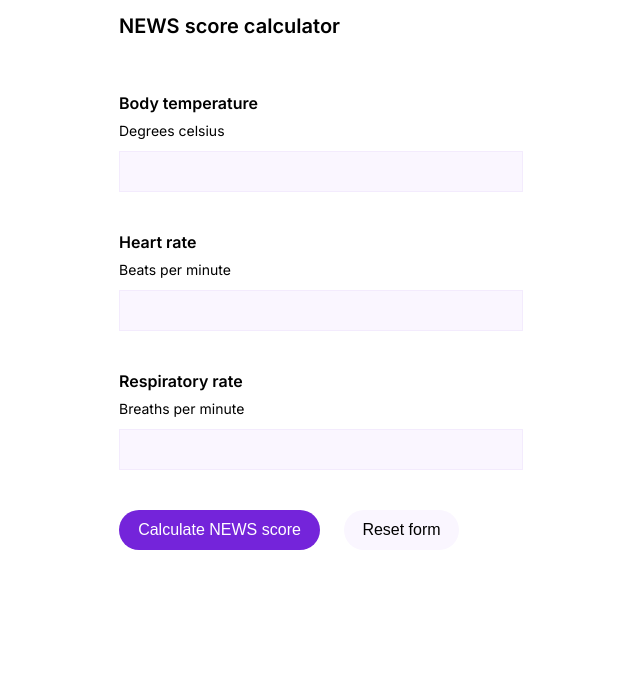
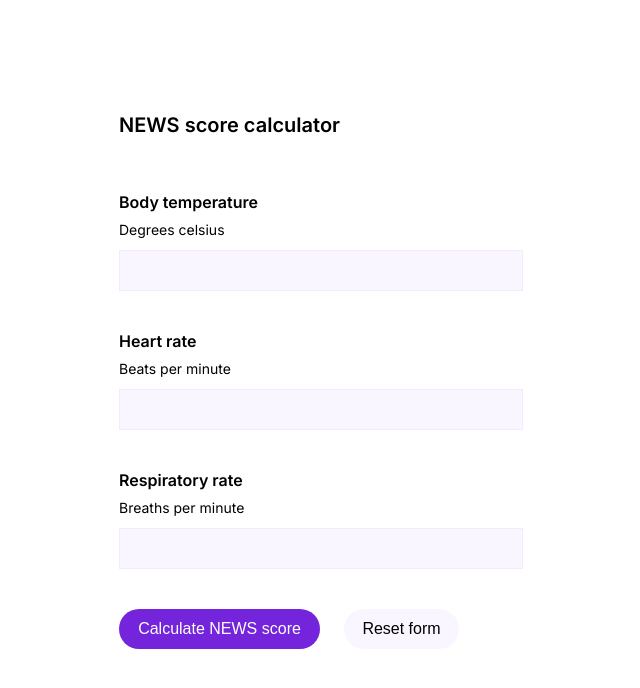
Before and after one commit to Slippersen/NewsScoreCalculator, a React (Create React App) app in the folder news-calculator/: page / in a window 1280 px wide. Shown: the top 688 px of the page, without its empty margins (319-959 px from the left). Built offline with nearby package versions, Linux system fonts and the light colour scheme.

Commit message:
Final tweak

```diff
--- a/news-calculator/src/components/NewsForm.tsx
+++ b/news-calculator/src/components/NewsForm.tsx
@@ -18,7 +18,7 @@ const Container = styled.form`
   flex-direction: column;
   align-items: flex-start;
   margin: 0 auto;
-  padding: 0px;
+  padding: 99px 215px;
   gap: 40px;
 
   width: 404px;
```
Also changed, not shown: news-calculator/src/logo.svg (deleted), 1 other file (tests, documents, lock files or other folders).
